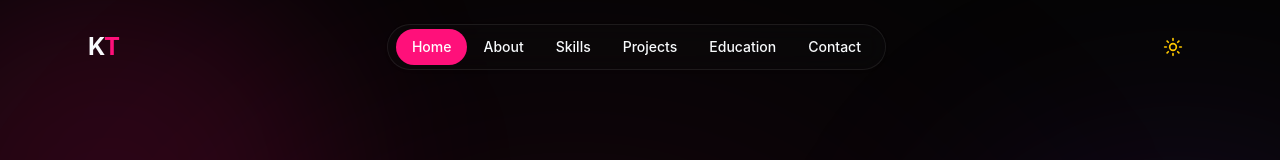
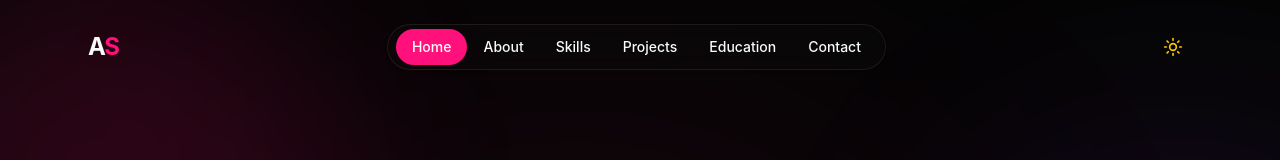
Before and after one commit to AnushhaShahe/10568portfolio, a React (Vite) app: page / in a window 1280 px wide. Shown: the top 160 px of the page. Built offline with nearby package versions, Linux system fonts and the light colour scheme.

Commit message:
Update Navbar.jsx

```diff
--- a/src/components/Navbar.jsx
+++ b/src/components/Navbar.jsx
@@ -63,7 +63,7 @@ const Navbar = () => {
 
       <div className="relative max-w-6xl mx-auto px-6 flex items-center justify-between z-10">
         <a href="#home" className="text-2xl font-bold tracking-tighter group">
-          K<span className="text-primary transition-all duration-300 group-hover:drop-shadow-[0_0_8px_rgba(255,16,122,0.8)]">T</span>
+          A<span className="text-primary transition-all duration-300 group-hover:drop-shadow-[0_0_8px_rgba(255,16,122,0.8)]">S</span>
         </a>
 
         {/* Desktop Nav */}
```
